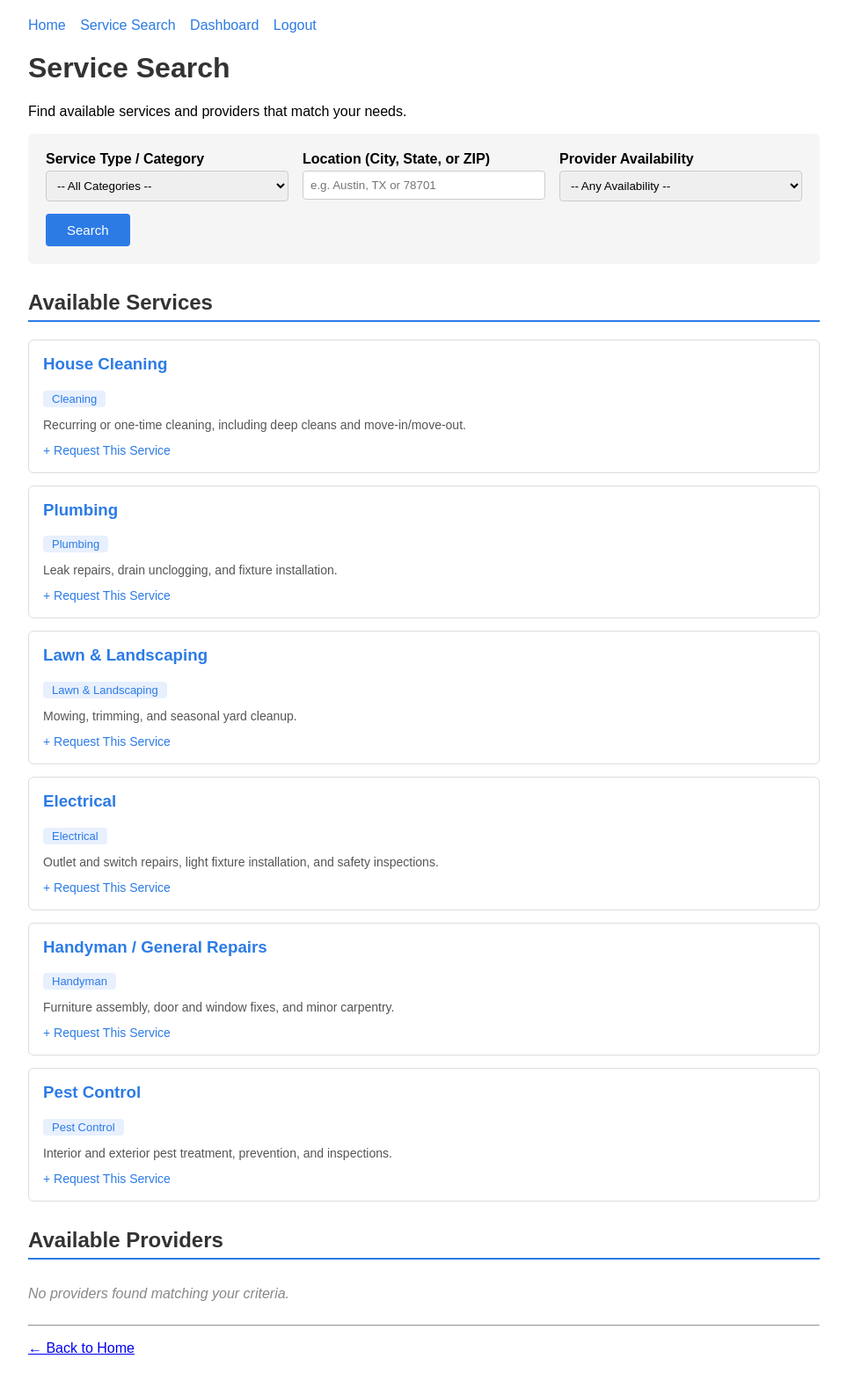
After one commit to cad173/Home-needs-service, a Django app: page /search/ in a window 1280 px wide. The commit adds this page. Shown: the whole page at 88% size, without its empty margins (158-1121 px from the left). Run offline with Django 5.2, Linux system fonts and the light colour scheme; a user stored in the database is signed in; data comes from the database, SQL or seed files in the repository; both versions use the stored data as it was after the commit.

Commit message:
added service page

```diff
--- a/homeneeds/services/templates/services/home.html
+++ b/homeneeds/services/templates/services/home.html
@@ -23,6 +23,7 @@
 
 <h3>Navigation</h3>
 <ul>
+    <li><a href="/search/">Service Search</a></li>
     <li><a href="/register/">Register</a></li>
     <li><a href="/login/">Login</a></li>
     <li><a href="/dashboard/">Dashboard</a></li>
--- /dev/null
+++ b/homeneeds/services/templates/services/service_search.html
@@ -0,0 +1,137 @@
+<!DOCTYPE html>
+<html>
+<head>
+    <title>Service Search - HomeNeedsService</title>
+    <style>
+        body { font-family: Arial, sans-serif; max-width: 900px; margin: 0 auto; padding: 20px; }
+        h1, h2, h3 { color: #333; }
+        .search-form { background: #f5f5f5; padding: 20px; border-radius: 6px; margin-bottom: 30px; }
+        .search-form label { display: block; margin-bottom: 4px; font-weight: bold; }
+        .search-form input, .search-form select { width: 100%; padding: 8px; margin-bottom: 14px; box-sizing: border-box; border: 1px solid #ccc; border-radius: 4px; }
+        .search-form button { background: #2c7be5; color: #fff; padding: 10px 24px; border: none; border-radius: 4px; cursor: pointer; font-size: 15px; }
+        .search-form button:hover { background: #1a5fbf; }
+        .result-summary { margin-bottom: 16px; color: #555; }
+        .section-title { border-bottom: 2px solid #2c7be5; padding-bottom: 6px; margin-top: 30px; }
+        .card { border: 1px solid #ddd; border-radius: 6px; padding: 16px; margin-bottom: 14px; background: #fff; }
+        .card h3 { margin-top: 0; color: #2c7be5; }
+        .card .badge { display: inline-block; background: #e8f0fe; color: #2c7be5; border-radius: 4px; padding: 2px 10px; font-size: 13px; margin-bottom: 8px; }
+        .card .badge.available { background: #e6f4ea; color: #137333; }
+        .card .badge.busy { background: #fce8e6; color: #c5221f; }
+        .card .detail { color: #555; font-size: 14px; margin: 4px 0; }
+        .card .actions { margin-top: 12px; }
+        .card .actions a { display: inline-block; margin-right: 10px; color: #2c7be5; text-decoration: none; font-size: 14px; }
+        .card .actions a:hover { text-decoration: underline; }
+        .no-results { color: #888; font-style: italic; padding: 10px 0; }
+        nav { margin-bottom: 20px; }
+        nav a { margin-right: 12px; color: #2c7be5; text-decoration: none; }
+        nav a:hover { text-decoration: underline; }
+        .form-row { display: flex; gap: 16px; }
+        .form-row .form-group { flex: 1; }
+    </style>
+</head>
+<body>
+
+<nav>
+    <a href="/">Home</a>
+    <a href="/search/">Service Search</a>
+    <a href="/dashboard/">Dashboard</a>
+    {% if request.user.is_authenticated %}
+        <a href="/logout/">Logout</a>
+    {% else %}
+        <a href="/login/">Login</a>
+        <a href="/register/">Register</a>
+    {% endif %}
+</nav>
+
+<h1>Service Search</h1>
+<p>Find available services and providers that match your needs.</p>
+
+<div class="search-form">
+    <form method="GET" action="/search/">
+        <div class="form-row">
+            <div class="form-group">
+                <label for="service_type">Service Type / Category</label>
+                <select name="service_type" id="service_type">
+                    <option value="">-- All Categories --</option>
+                    {% for cat in categories %}
+                        <option value="{{ cat }}" {% if service_type == cat %}selected{% endif %}>{{ cat }}</option>
+                    {% endfor %}
+                    {% if service_type and service_type not in categories %}
+                        <option value="{{ service_type }}" selected>{{ service_type }}</option>
+                    {% endif %}
+                </select>
+            </div>
+            <div class="form-group">
+                <label for="location">Location (City, State, or ZIP)</label>
+                <input type="text" name="location" id="location" placeholder="e.g. Austin, TX or 78701" value="{{ location }}">
+            </div>
+            <div class="form-group">
+                <label for="availability">Provider Availability</label>
+                <select name="availability" id="availability">
+                    <option value="">-- Any Availability --</option>
+                    <option value="available" {% if availability == "available" %}selected{% endif %}>Available</option>
+                    <option value="busy" {% if availability == "busy" %}selected{% endif %}>Busy</option>
+                    <option value="unavailable" {% if availability == "unavailable" %}selected{% endif %}>Unavailable</option>
+                </select>
+            </div>
+        </div>
+        <button type="submit">Search</button>
+        {% if searched %}
+            <a href="/search/" style="margin-left:14px; color:#888; font-size:14px;">Clear filters</a>
+        {% endif %}
+    </form>
+</div>
+
+{% if searched %}
+    <p class="result-summary">
+        Found <strong>{{ services.count }}</strong> service(s) and <strong>{{ providers.count }}</strong> provider(s)
+        {% if service_type %}for <em>"{{ service_type }}"</em>{% endif %}
+        {% if location %}in <em>"{{ location }}"</em>{% endif %}
+        {% if availability %}with availability <em>"{{ availability }}"</em>{% endif %}.
+    </p>
+{% endif %}
+
+<h2 class="section-title">Available Services</h2>
+
+{% if services %}
+    {% for service in services %}
+    <div class="card">
+        <h3>{{ service.service_name }}</h3>
+        <span class="badge">{{ service.category }}</span>
+        <p class="detail">{{ service.description }}</p>
+        <div class="actions">
+            <a href="/job-request/?service_id={{ service.id }}">&#43; Request This Service</a>
+        </div>
+    </div>
+    {% endfor %}
+{% else %}
+    <p class="no-results">No services found matching your criteria.</p>
+{% endif %}
+
+<h2 class="section-title">Available Providers</h2>
+
+{% if providers %}
+    {% for profile in providers %}
+    <div class="card">
+        <h3>{{ profile.user.first_name }} {{ profile.user.last_name }}</h3>
+        <span class="badge {% if 'available' in profile.availability_status|lower %}available{% elif 'busy' in profile.availability_status|lower %}busy{% endif %}">
+            {{ profile.availability_status }}
+        </span>
+        <p class="detail"><strong>Location:</strong> {{ profile.user.city }}, {{ profile.user.state }} {{ profile.user.zip_code }}</p>
+        <p class="detail"><strong>Rate:</strong> ${{ profile.hourly_rate }}/hr &nbsp;|&nbsp; <strong>Experience:</strong> {{ profile.experience_years }} yr(s) &nbsp;|&nbsp; <strong>Travel Radius:</strong> {{ profile.travel_radius }} mi</p>
+        <p class="detail"><strong>Phone:</strong> {{ profile.user.phone }}</p>
+        <div class="actions">
+            <a href="/provider/{{ profile.id }}/">View Profile</a>
+            <a href="/job-request/?provider_id={{ profile.id }}">&#43; Request This Provider</a>
+        </div>
+    </div>
+    {% endfor %}
+{% else %}
+    <p class="no-results">No providers found matching your criteria.</p>
+{% endif %}
+
+<hr>
+<p><a href="/">&#8592; Back to Home</a></p>
+
+</body>
+</html>
--- a/homeneeds/services/urls.py
+++ b/homeneeds/services/urls.py
@@ -7,4 +7,5 @@ urlpatterns = [
     path('register/', views.register_view, name='register'),
     path('dashboard/', views.dashboard, name='dashboard'),
     path('logout/', views.logout_view, name='logout'),
+    path('search/', views.service_search, name='service_search'),
 ]
--- a/homeneeds/services/views.py
+++ b/homeneeds/services/views.py
@@ -3,6 +3,8 @@ from django.contrib.auth.models import User
 from django.contrib.auth import authenticate, login
 from django.contrib.auth.decorators import login_required
 from django.contrib.auth import logout
+from django.db.models import Q
+from .models import Service, ProviderProfile
 
 
 def home(request):
@@ -52,3 +54,42 @@ def dashboard(request):
 def logout_view(request):
     logout(request)
     return redirect('home')
+
+
+@login_required
+def service_search(request):
+    service_type = request.GET.get('service_type', '').strip()
+    location = request.GET.get('location', '').strip()
+    availability = request.GET.get('availability', '').strip()
+
+    services = Service.objects.all()
+    providers = ProviderProfile.objects.select_related('user').all()
+
+    if service_type:
+        services = services.filter(
+            Q(category__icontains=service_type) | Q(service_name__icontains=service_type)
+        )
+
+    if location:
+        providers = providers.filter(
+            Q(user__city__icontains=location)
+            | Q(user__state__icontains=location)
+            | Q(user__zip_code__icontains=location)
+        )
+
+    if availability:
+        providers = providers.filter(availability_status__icontains=availability)
+
+    categories = Service.objects.values_list('category', flat=True).distinct().order_by('category')
+
+    context = {
+        'services': services,
+        'providers': providers,
+        'categories': categories,
+        'service_type': service_type,
+        'location': location,
+        'availability': availability,
+        'result_count': services.count() + providers.count(),
+        'searched': any([service_type, location, availability]),
+    }
+    return render(request, 'services/service_search.html', context)
```
Also changed, not shown: homeneeds/db.sqlite3, 1 other file.
